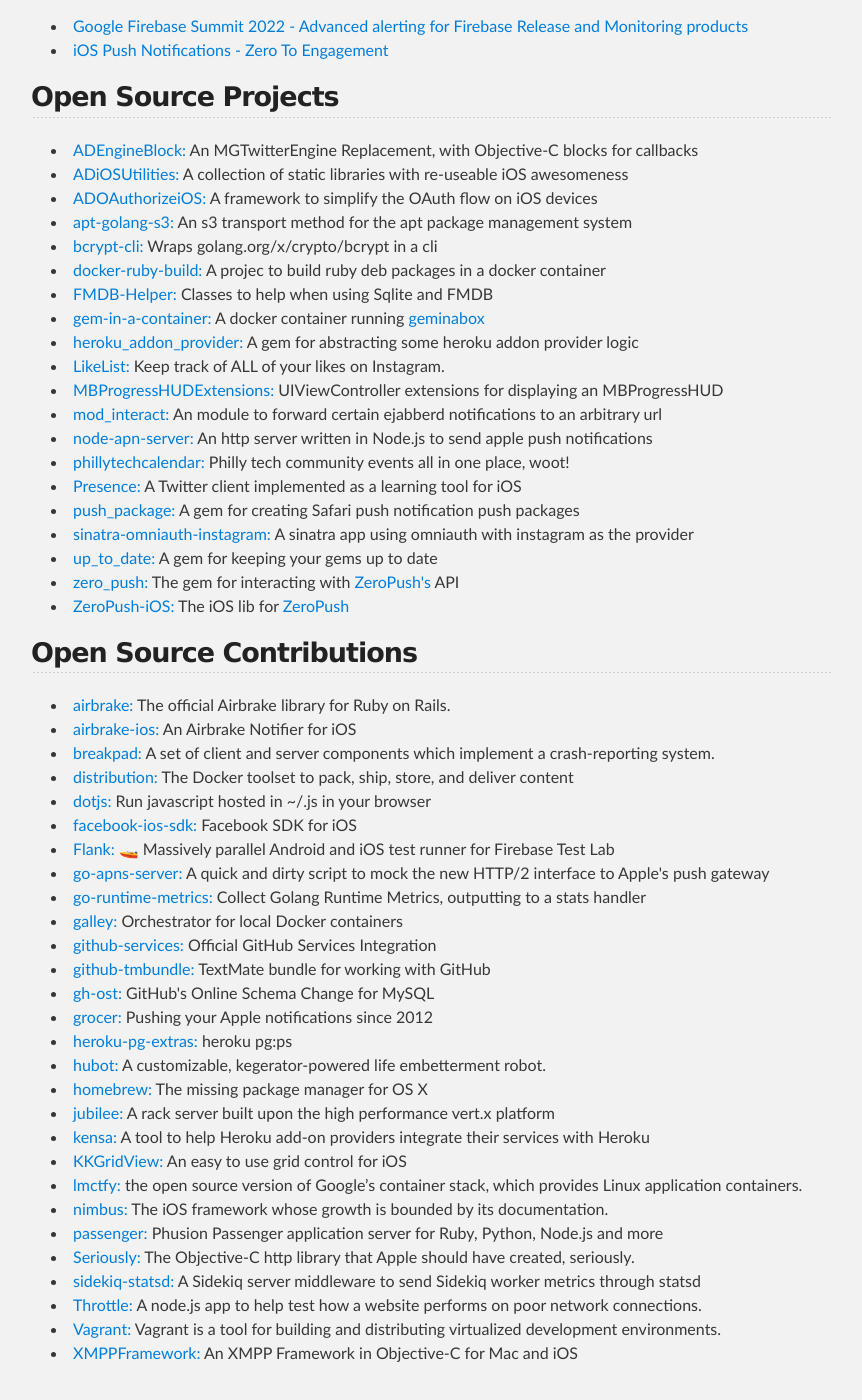
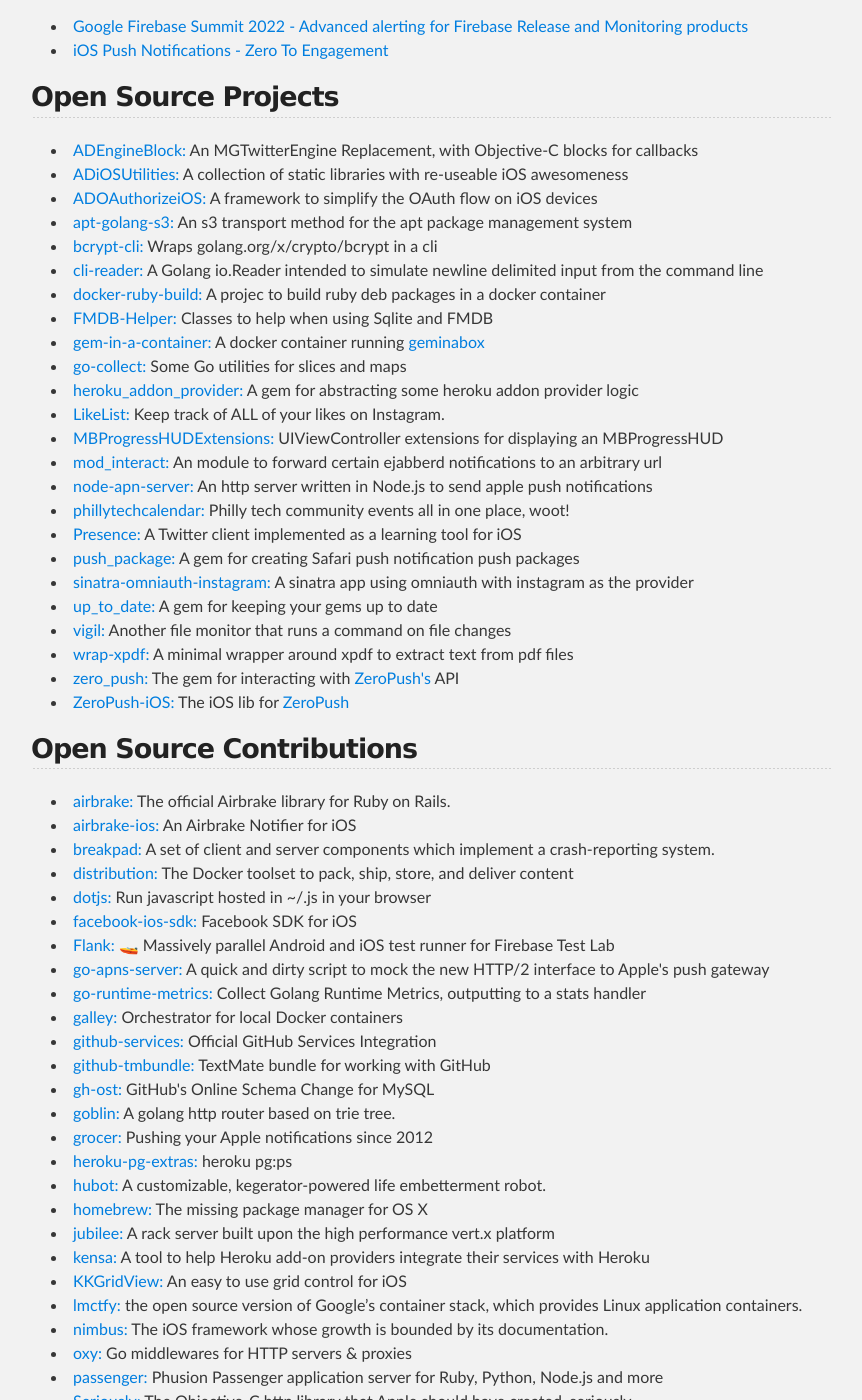
Before and after one commit to adamvduke/adamvduke.github.com, a Jekyll site: the page built from index.md, in a window 1280 px wide and 1400 px high, scrolled down 556 px. Shown: the whole window, without its empty margins (209-1071 px from the left). Built offline with Jekyll 4.4.1, drawn with Linux system fonts in a browser that asks for light colours.

Commit message:
update contributions

```diff
--- a/index.md
+++ b/index.md
@@ -22,9 +22,11 @@
     <li><a href="https://github.com/adamvduke/ADOAuthorizeiOS" target="_blank">ADOAuthorizeiOS:</a> A framework to simplify the OAuth flow on iOS devices</li>
     <li><a href="https://github.com/google/apt-golang-s3" target="_blank">apt-golang-s3:</a> An s3 transport method for the apt package management system</li>
     <li><a href="https://github.com/adamvduke/bcrypt-cli" target="_blank">bcrypt-cli:</a> Wraps golang.org/x/crypto/bcrypt in a cli </li>
+    <li><a href="https://github.com/adamvduke/cli-reader" target="_blank">cli-reader:</a> A Golang io.Reader intended to simulate newline delimited input from the command line </li>
     <li><a href="https://github.com/adamvduke/docker-ruby-build" target="_blank">docker-ruby-build:</a> A projec to build ruby deb packages in a docker container</li>
     <li><a href="https://github.com/adamvduke/FMDB-Helper" target="_blank">FMDB-Helper:</a> Classes to help when using Sqlite and FMDB</li>
     <li><a href="https://github.com/adamvduke/gem-in-a-container" target="_blank">gem-in-a-container:</a> A docker container running <a href="https://github.com/geminabox/geminabox" target="_blank">geminabox</a></li>
+    <li><a href="https://github.com/adamvduke/go-collect" target="_blank">go-collect:</a> Some Go utilities for slices and maps</li>
     <li><a href="https://github.com/SymmetricInfinity/heroku_addon_provider" target="_blank">heroku_addon_provider:</a> A gem for abstracting some heroku addon provider logic</li>
     <li><a href="https://github.com/adamvduke/LikeList" target="_blank">LikeList:</a> Keep track of ALL of your likes on Instagram.</li>
     <li><a href="https://github.com/adamvduke/MBProgressHUDExtensions" target="_blank">MBProgressHUDExtensions:</a> UIViewController extensions for displaying an MBProgressHUD</li>
@@ -35,38 +37,42 @@
     <li><a href="https://github.com/SymmetricInfinity/push_package" target="_blank">push_package:</a> A gem for creating Safari push notification push packages</li>
     <li><a href="https://github.com/adamvduke/sinatra-omniauth-instagram" target="_blank">sinatra-omniauth-instagram:</a> A sinatra app using omniauth with instagram as the provider</li>
     <li><a href="https://github.com/SymmetricInfinity/up_to_date" target="_blank">up_to_date:</a> A gem for keeping your gems up to date</li>
+    <li><a href="https://github.com/adamvduke/vigil" target="_blank">vigil:</a> Another file monitor that runs a command on file changes</li>
+    <li><a href="https://github.com/adamvduke/wrap-xpdf" target="_blank">wrap-xpdf:</a> A minimal wrapper around xpdf to extract text from pdf files</li>
     <li><a href="https://github.com/SymmetricInfinity/zero_push" target="_blank">zero_push:</a> The gem for interacting with <a href="https://zeropush.com" target="_blank">ZeroPush's</a> API</li>
     <li><a href="https://github.com/SymmetricInfinity/ZeroPush-iOS" target="_blank">ZeroPush-iOS:</a> The iOS lib for <a href="https://zeropush.com" target="_blank">ZeroPush</a></li>
   </ul>
   <h2>Open Source Contributions</h2>
   <ul>
-    <li><a href="https://github.com/airbrake/airbrake" target="_blank">airbrake:</a> The official Airbrake library for Ruby on Rails. </li>
-    <li><a href="https://github.com/airbrake/airbrake-ios" target="_blank">airbrake-ios:</a> An Airbrake Notifier for iOS </li>
-    <li><a href="https://chromium.googlesource.com/breakpad/breakpad/" target="_blank">breakpad:</a> A set of client and server components which implement a crash-reporting system. </li>
-    <li><a href="https://github.com/docker/distribution" target="_blank">distribution:</a> The Docker toolset to pack, ship, store, and deliver content </li>
-    <li><a href="https://github.com/defunkt/dotjs" target="_blank">dotjs:</a> Run javascript hosted in ~/.js in your browser </li>
-    <li><a href="https://github.com/facebook/facebook-ios-sdk" target="_blank">facebook-ios-sdk:</a> Facebook SDK for iOS </li>
-    <li><a href="https://github.com/Flank/flank" target="_blank">Flank:</a> 🚤 Massively parallel Android and iOS test runner for Firebase Test Lab </li>
-    <li><a href="https://github.com/CleverTap/go-apns-server" target="_blank">go-apns-server:</a> A quick and dirty script to mock the new HTTP/2 interface to Apple's push gateway </li>
-    <li><a href="https://github.com/bmhatfield/go-runtime-metrics" target="_blank">go-runtime-metrics:</a> Collect Golang Runtime Metrics, outputting to a stats handler </li>
-    <li><a href="https://github.com/twitter-fabric/galley" target="_blank">galley:</a> Orchestrator for local Docker containers</li>
-    <li><a href="https://github.com/github/github-services" target="_blank">github-services:</a> Official GitHub Services Integration </li>
-    <li><a href="https://github.com/adamvduke/github-tmbundle" target="_blank">github-tmbundle:</a> TextMate bundle for working with GitHub </li>
-    <li><a href="https://github.com/github/gh-ost" target="_blank">gh-ost:</a> GitHub's Online Schema Change for MySQL </li>
-    <li><a href="https://github.com/grocer/grocer" target="_blank">grocer:</a> Pushing your Apple notifications since 2012 </li>
-    <li><a href="https://github.com/heroku/heroku-pg-extras" target="_blank">heroku-pg-extras:</a> heroku pg:ps </li>
-    <li><a href="https://github.com/github/hubot" target="_blank">hubot:</a> A customizable, kegerator-powered life embetterment robot. </li>
-    <li><a href="https://github.com/mxcl/homebrew" target="_blank">homebrew:</a> The missing package manager for OS X </li>
-    <li><a href="https://github.com/isaiah/jubilee" target="_blank">jubilee:</a> A rack server built upon the high performance vert.x platform </li>
-    <li><a href="https://github.com/heroku/kensa" target="_blank">kensa:</a> A tool to help Heroku add-on providers integrate their services with Heroku </li>
-    <li><a href="https://github.com/kolinkrewinkel/KKGridView" target="_blank">KKGridView:</a> An easy to use grid control for iOS </li>
-    <li><a href="https://github.com/google/lmctfy" target="_blank">lmctfy:</a> the open source version of Google’s container stack, which provides Linux application containers. </li>
-    <li><a href="https://github.com/jverkoey/nimbus" target="_blank">nimbus:</a> The iOS framework whose growth is bounded by its documentation. </li>
-    <li><a href="https://github.com/phusion/passenger" target="_blank">passenger:</a> Phusion Passenger application server for Ruby, Python, Node.js and more </li>
-    <li><a href="https://github.com/probablycorey/seriously" target="_blank">Seriously:</a> The Objective-C http library that Apple should have created, seriously. </li>
-    <li><a href="https://github.com/phstc/sidekiq-statsd" target="_blank">sidekiq-statsd:</a> A Sidekiq server middleware to send Sidekiq worker metrics through statsd</li>
-    <li><a href="https://github.com/dmolsen/Throttle" target="_blank">Throttle:</a> A node.js app to help test how a website performs on poor network connections. </li>
-    <li><a href="https://github.com/mitchellh/vagrant" target="_blank">Vagrant:</a> Vagrant is a tool for building and distributing virtualized development environments. </li>
-    <li><a href="https://github.com/robbiehanson/XMPPFramework" target="_blank">XMPPFramework:</a> An XMPP Framework in Objective-C for Mac and iOS </li>
+    <li><a href="https://github.com/airbrake/airbrake/commits?author=adamvduke" target="_blank">airbrake:</a> The official Airbrake library for Ruby on Rails. </li>
+    <li><a href="https://github.com/airbrake/airbrake-ios/commits?author=adamvduke" target="_blank">airbrake-ios:</a> An Airbrake Notifier for iOS </li>
+    <li><a href="https://chromium-review.googlesource.com/q/owner:adamvduke@google.com" target="_blank">breakpad:</a> A set of client and server components which implement a crash-reporting system. </li>
+    <li><a href="https://github.com/docker/distribution/commits?author=adamvduke" target="_blank">distribution:</a> The Docker toolset to pack, ship, store, and deliver content </li>
+    <li><a href="https://github.com/defunkt/dotjs/commits?author=adamvduke" target="_blank">dotjs:</a> Run javascript hosted in ~/.js in your browser </li>
+    <li><a href="https://github.com/facebook/facebook-ios-sdk/issues?q=is%3Apr%20state%3Aclosed%20author%3Aadamvduke" target="_blank">facebook-ios-sdk:</a> Facebook SDK for iOS </li>
+    <li><a href="https://github.com/Flank/flank/commits?author=adamvduke" target="_blank">Flank:</a> 🚤 Massively parallel Android and iOS test runner for Firebase Test Lab </li>
+    <li><a href="https://github.com/CleverTap/go-apns-server/commits?author=adamvduke" target="_blank">go-apns-server:</a> A quick and dirty script to mock the new HTTP/2 interface to Apple's push gateway </li>
+    <li><a href="https://github.com/bmhatfield/go-runtime-metrics/commits?author=adamvduke" target="_blank">go-runtime-metrics:</a> Collect Golang Runtime Metrics, outputting to a stats handler </li>
+    <li><a href="https://github.com/twitter-fabric/galley/commits?author=adamvduke" target="_blank">galley:</a> Orchestrator for local Docker containers</li>
+    <li><a href="https://github.com/github/github-services/commits?author=adamvduke" target="_blank">github-services:</a> Official GitHub Services Integration </li>
+    <li><a href="https://github.com/adamvduke/github-tmbundle/commits?author=adamvduke" target="_blank">github-tmbundle:</a> TextMate bundle for working with GitHub </li>
+    <li><a href="https://github.com/github/gh-ost/commits?author=adamvduke" target="_blank">gh-ost:</a> GitHub's Online Schema Change for MySQL </li>
+    <li><a href="https://github.com/bmf-san/goblin/commits?author=adamvduke" target="_blank">goblin:</a> A golang http router based on trie tree. </li>
+    <li><a href="https://github.com/grocer/grocer/commits?author=adamvduke" target="_blank">grocer:</a> Pushing your Apple notifications since 2012 </li>
+    <li><a href="https://github.com/heroku/heroku-pg-extras/commits?author=adamvduke" target="_blank">heroku-pg-extras:</a> heroku pg:ps </li>
+    <li><a href="https://github.com/github/hubot/commits?author=adamvduke" target="_blank">hubot:</a> A customizable, kegerator-powered life embetterment robot. </li>
+    <li><a href="https://github.com/mxcl/homebrew/commits?author=adamvduke" target="_blank">homebrew:</a> The missing package manager for OS X </li>
+    <li><a href="https://github.com/isaiah/jubilee/commits?author=adamvduke" target="_blank">jubilee:</a> A rack server built upon the high performance vert.x platform </li>
+    <li><a href="https://github.com/heroku/kensa/commits?author=adamvduke" target="_blank">kensa:</a> A tool to help Heroku add-on providers integrate their services with Heroku </li>
+    <li><a href="https://github.com/kolinkrewinkel/KKGridView/commits?author=adamvduke" target="_blank">KKGridView:</a> An easy to use grid control for iOS </li>
+    <li><a href="https://github.com/google/lmctfy/commits?author=adamvduke" target="_blank">lmctfy:</a> the open source version of Google’s container stack, which provides Linux application containers. </li>
+    <li><a href="https://github.com/jverkoey/nimbus/commits?author=adamvduke" target="_blank">nimbus:</a> The iOS framework whose growth is bounded by its documentation. </li>
+    <li><a href="https://github.com/vulcand/oxy/commits?author=adamvduke" target="_blank">oxy:</a> Go middlewares for HTTP servers & proxies </li>
+    <li><a href="https://github.com/phusion/passenger/commits?author=adamvduke" target="_blank">passenger:</a> Phusion Passenger application server for Ruby, Python, Node.js and more </li>
+    <li><a href="https://github.com/probablycorey/seriously/commits?author=adamvduke" target="_blank">Seriously:</a> The Objective-C http library that Apple should have created, seriously. </li>
+    <li><a href="https://github.com/phstc/sidekiq-statsd/commits?author=adamvduke" target="_blank">sidekiq-statsd:</a> A Sidekiq server middleware to send Sidekiq worker metrics through statsd</li>
+    <li><a href="https://github.com/dmolsen/Throttle/commits?author=adamvduke" target="_blank">Throttle:</a> A node.js app to help test how a website performs on poor network connections. </li>
+    <li><a href="https://github.com/hashicorp/vagrant/issues?q=is%3Apr%20state%3Aclosed%20author%3Aadamvduke" target="_blank">Vagrant:</a> Vagrant is a tool for building and distributing virtualized development environments. </li>
+    <li><a href="https://github.com/robbiehanson/XMPPFramework/commits?author=adamvduke" target="_blank">XMPPFramework:</a> An XMPP Framework in Objective-C for Mac and iOS </li>
   </ul>
 </div>
```
